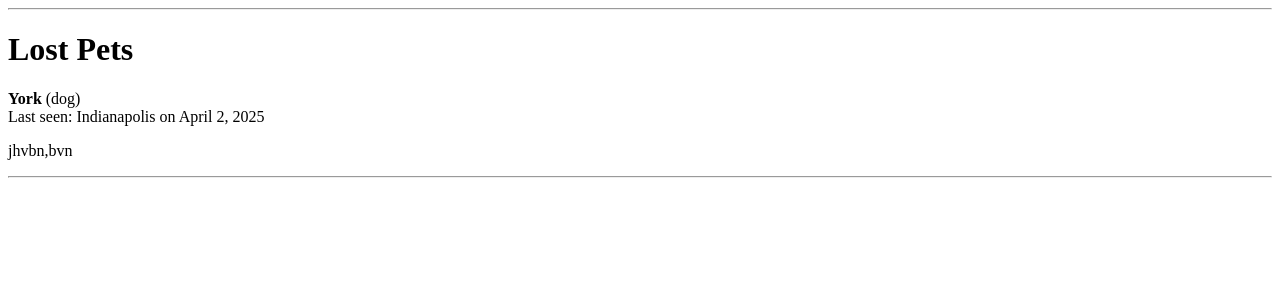
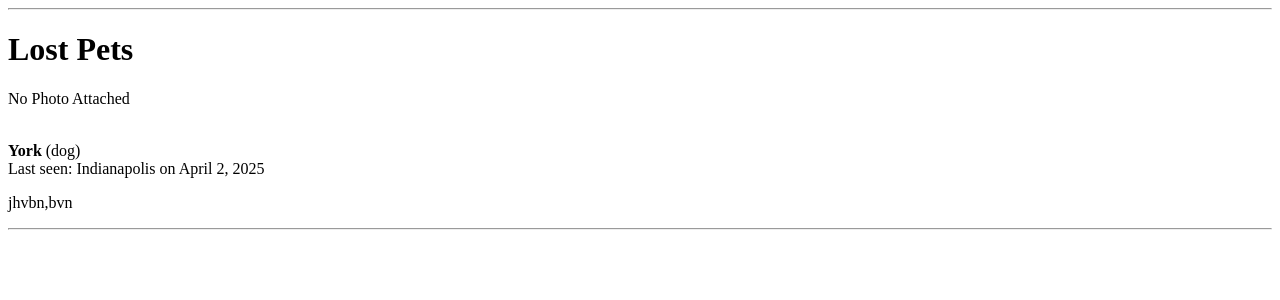
Before and after one commit to elhin/TailTrails, a Django app: page /lost/ in a window 1280 px wide. Shown: the part 26-326 px from the top of the page. Run offline with Django 5.2, Linux system fonts and the light colour scheme; data comes from the database, SQL or seed files in the repository; both versions use the stored data as it was after the commit.

Commit message:
added image display

```diff
--- a/listings/templates/listings/lost_pets.html
+++ b/listings/templates/listings/lost_pets.html
@@ -4,7 +4,12 @@
   <h1>Lost Pets</h1>
   {% for pet in pets %}
     <div>
-      <strong>{{ pet.pet_name }}</strong> ({{ pet.pet_type }})<br>
+      {% if pet.photo %}
+      <img alt="Lost Pet" class="pet-photo" src="{{pet.photo.url}}">
+      {% else %}
+      <p>No Photo Attached</p>
+      {% endif %}
+      <br><strong>{{ pet.pet_name }}</strong> ({{ pet.pet_type }})<br>
       Last seen: {{ pet.last_seen_location }} on {{ pet.last_seen_date }}<br>
       <p>{{ pet.description }}</p>
     </div>
```
Also changed, not shown: listings/templates/listings/found_pets.html (+6 -1 lines), db.sqlite3, listings/migrations/0003_author.py (added), media/pet_photos/15afa956c6f9aabc158191a0131c73d5.jpg (added), media/pet_photos/2_tt2003_joey.png (added), media/pet_photos/2_tt2003_joey_4tyAXkB.png (added), media/pet_photos/2_tt2003_joey_oHfldQk.png (added).
